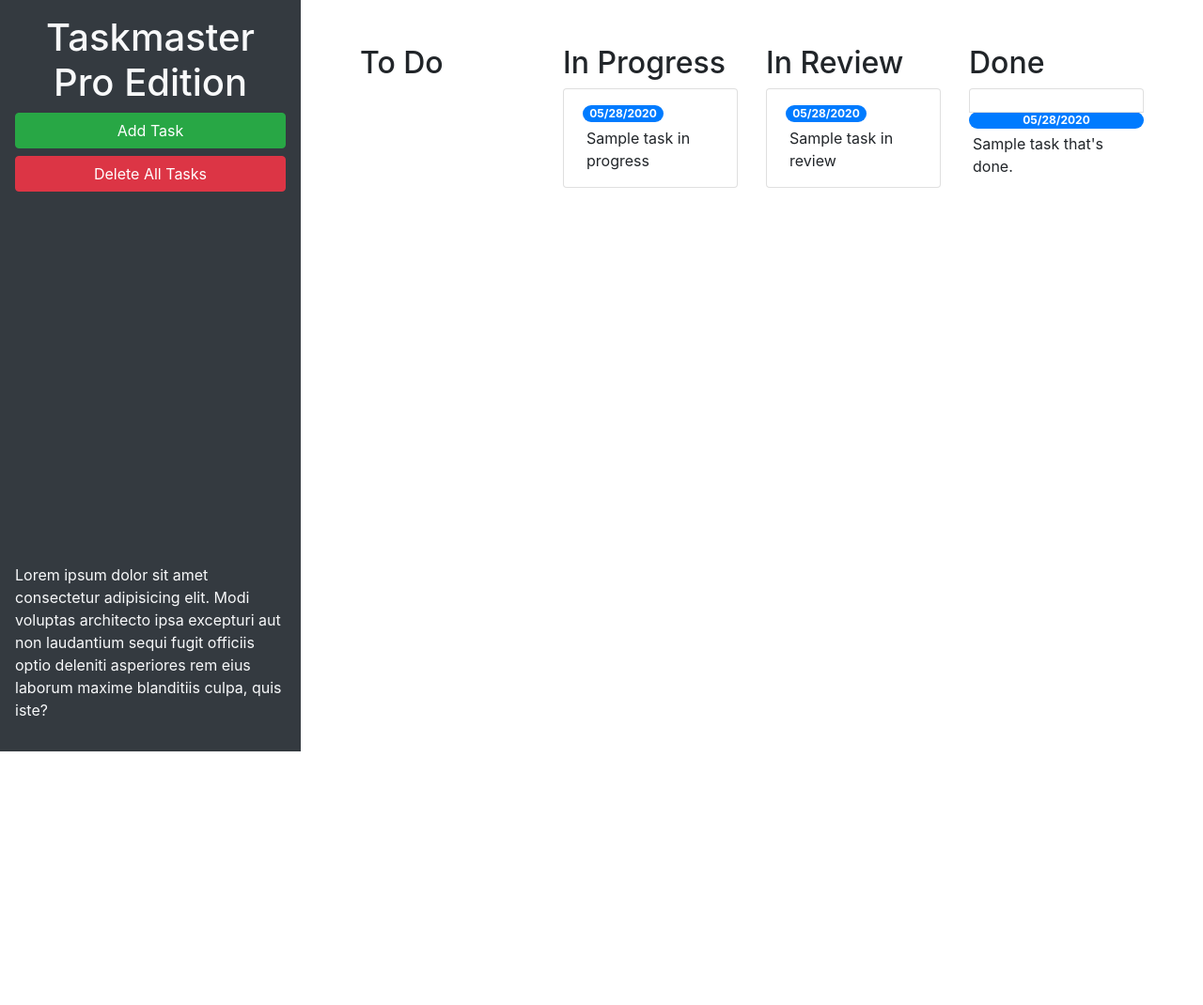
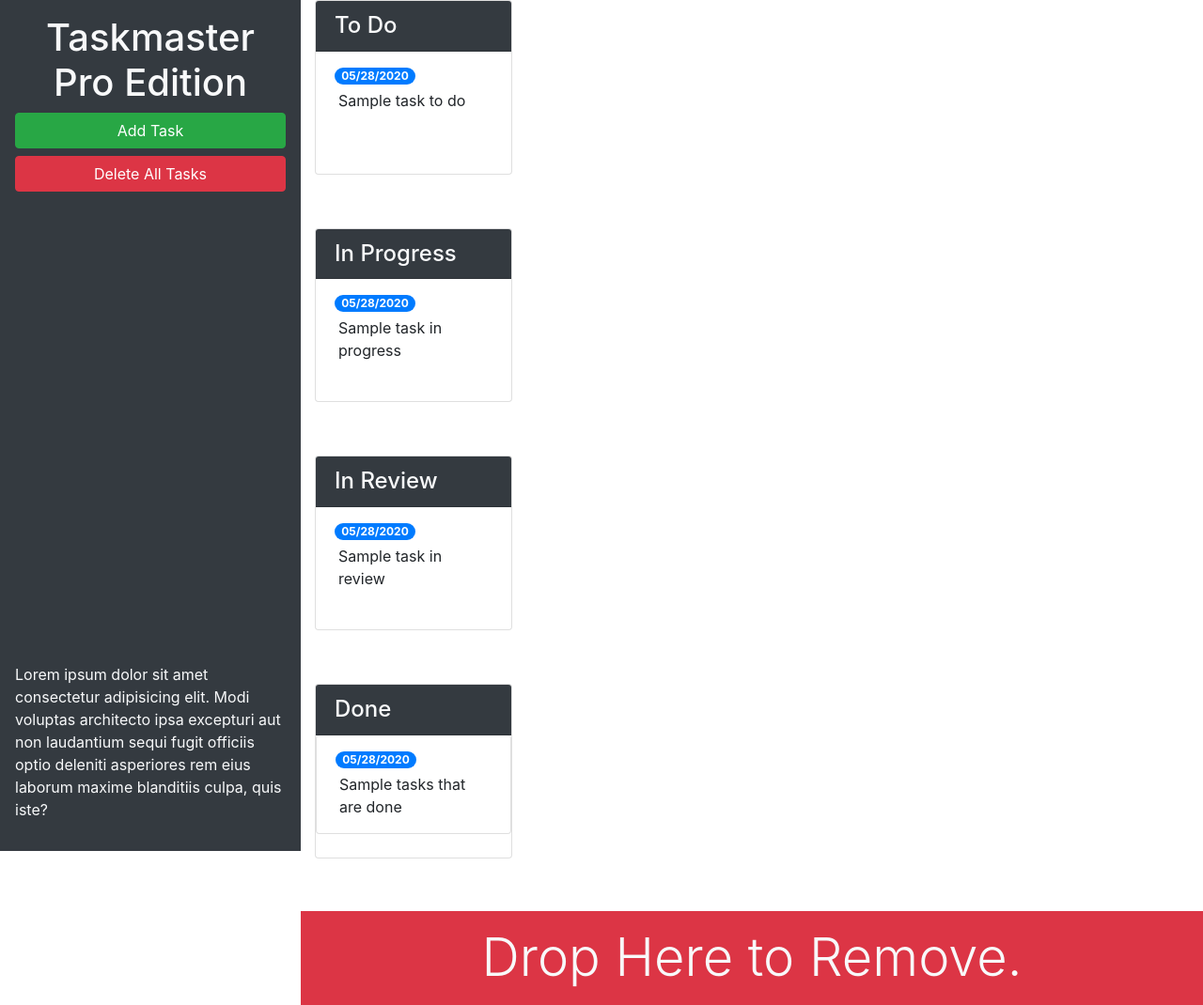
Before and after one commit to MagnificentRoast/taskmaster-pro, a plain HTML site: page taskmaster-starter/index.html in a window 1280 px wide. Shown: the whole page at 94% size. Before the commit the page ends 800 px from the top, so only its background shows below. Drawn offline with nearby package versions, Linux system fonts and the light colour scheme.

Commit message:
added bootstrap

```diff
--- a/taskmaster-starter/index.html
+++ b/taskmaster-starter/index.html
@@ -13,55 +13,81 @@
 <body>
 
   <div class="row min-vh-100 no-gutters">
-    <header class="col-12 col-lg-3 bg-dark text-light d-flex flex-column p-4 p-lg-3">
+    <header class="col-12 col-lg-3 bg-dark text-light sticky-top d-flex flex-column p-4 p-lg-3">
       <h1 class="text-center">Taskmaster Pro Edition</h1>
       <button id="create-task" class="btn btn-block btn-success" data-toggle="modal" data-target="#task-form-modal">Add
         Task</button>
       <button id="remove-tasks" class="btn btn-block btn-danger">Delete All Tasks</button>
-      <p class="mt-auto">Lorem ipsum dolor sit amet consectetur adipisicing elit. Modi voluptas architecto ipsa excepturi aut non
+      <p class="mt-auto d-none d-lg-block">Lorem ipsum dolor sit amet consectetur adipisicing elit. Modi voluptas architecto ipsa
+        excepturi aut non
         laudantium sequi fugit officiis optio deleniti asperiores rem eius laborum maxime blanditiis culpa, quis iste?
       </p>
     </header>
-    <main class="col-12 col-lg-9">
-      <div class="m-5 row justify-content-around">
+
+    <main class="col-12 col-lg-9 d-flex flex-column">
+      <div class="col-12 col-md-6 col-xl-3 mb-3">
         <!-- todo start -->
-        <div class="col">
-          <h2>To Do</h2>
-          <ul id="list-toDo" class="list-group"></ul>
+        <div class="card">
+          <h4 class="card-header bg-dark text-light">
+            To Do
+          </h4>
+          <ul id="list-toDo" class="list-group list-group-flush">
+            <li class="list-group-item">
+              <span class="badge badge-primary badge-pill">05/28/2020</span>
+              <p class="m-1">Sample task to do</p>
+            </li>
+          </ul>
+        </div>
       </div>
         <!-- todo end -->
         <!-- in progress start -->
-        <div class="col">
-          <h2>In Progress</h2>
-          <ul id="list-inProgress" class="list-group">
+        <div class="col-12 col-md-6 col-xl-3 mb-3">
+          <div class="card">
+            <h4 class="card-header bg-dark text-light">
+              In Progress
+            </h4>
+            <ul id="list-inProgress" class="list-group list-group-flush">
               <li class="list-group-item">
                 <span class="badge badge-primary badge-pill">05/28/2020</span>
                 <p class="m-1">Sample task in progress</p>
               </li>
             </ul>
           </div>
+        </div>
         <!-- in progress end -->
         <!-- in review start -->
-        <div class="col">
-          <h2>In Review</h2>
-          <ul id="list-inReview" class="list-group">
+        <div class="col-12 col-md-6 col-xl-3 mb-3">
+          <div class="card">
+            <h4 class="card-header bg-dark text-light">
+              In Review
+            </h4>
+            <ul id="list-inReview" class="list-group list-group-flush">
               <li class="list-group-item">
                 <span class="badge badge-primary badge-pill">05/28/2020</span>
                 <p class="m-1">Sample task in review</p>
               </li>
             </ul>
           </div>
+        </div>
         <!-- in review end -->
         <!-- done start -->
-        <div class="col">
-          <h2>Done</h2>
-          <ul id="list-done" class="list-group">
-            <li class="list-group-item"></li>
+        <div class="col-12 col-md-6 col-xl-3 mb-3">
+          <div class="card">
+            <h4 class="card-header bg-dark text-light">
+              Done
+            </h4>
+            <ul id="list-inReview" class="list-group list-group flush">
+              <li class="list-group-item">
                 <span class="badge badge-primary badge-pill">05/28/2020</span>
-            <p class="m-1">Sample task that's done.</p>
+                <p class="m-1">Sample tasks that are done</p>
+              </li>
             </ul>
           </div>
-        <!-- done end -->
+      </div>
+      <div id="trash" class="mt-auto">
+        <div class="w-100 bg-danger p-3 text-center text-light display-4">
+          Drop Here to Remove.
+        </div>
       </div>
     </main>
   </div>
@@ -81,11 +107,11 @@
           <form>
             <div class="form-group">
               <label for="modalTaskDescription">Task description</label>
-              <textarea id="modalTaskDescription" rows="3"></textarea>
+              <textarea id="modalTaskDescription" rows="3" class="form-control"></textarea>
             </div>
             <div class="form-group">
               <label for="modalDueDate">Due date</label>
-              <input type="text" id="modalDueDate" placeholder="mm/dd/yyyy" autocomplete="off" />
+              <input type="text" class="form-control" id="modalDueDate" placeholder="mm/dd/yyyy" autocomplete="off" />
             </div>
           </form>
         </div>
```
Lines whose indentation alone changed are shown as unchanged.
